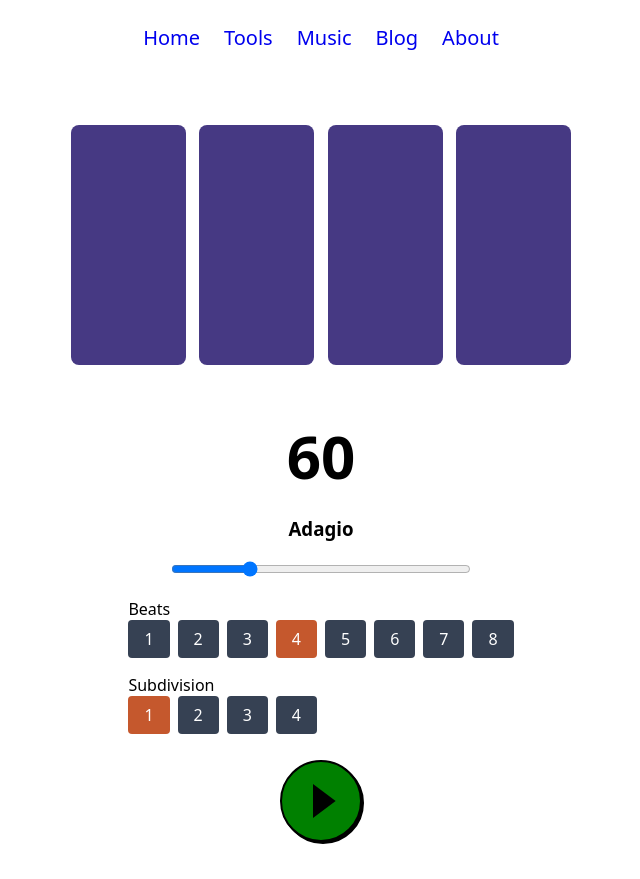
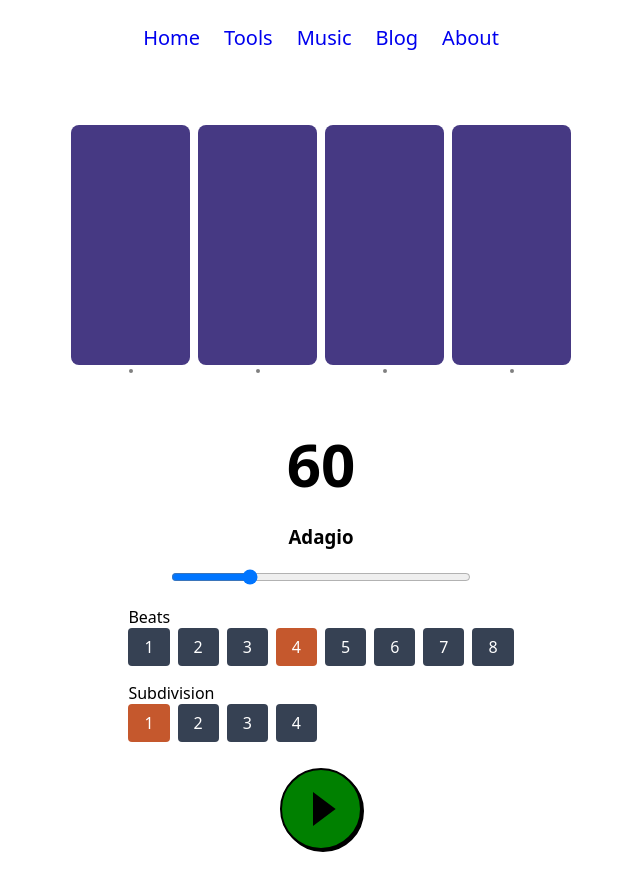
Before and after one commit to wispykey/portfolio, a SvelteKit app: page /tools/metronome in a window 1280 px wide. Shown: the whole page, without its empty margins (319-959 px from the left). Built offline with nearby package versions, Linux system fonts and the light colour scheme; no server answers.

Commit message:
Render subdivisions as dots under bars

```diff
--- a/src/routes/tools/metronome/+page.svelte
+++ b/src/routes/tools/metronome/+page.svelte
@@ -128,13 +128,20 @@
     <div class="metronome">
         <div class="visualization">
             {#each { length: numBeatsPerMeasure }}
-                <div
-                    class="beat-bar"
-                    style="width: {100 / numBeatsPerMeasure -
-                        (numBeatsPerMeasure !== 1
-                            ? GAP_BETWEEN_BARS_IN_PERCENT
-                            : 0)}%"
-                ></div>
+                <div class="bar">
+                    <div
+                        class="beat-bar"
+                        // style="width: {100 / numBeatsPerMeasure -
+                        //     (numBeatsPerMeasure !== 1
+                        //         ? GAP_BETWEEN_BARS_IN_PERCENT
+                        //         : 0)}%;"
+                    ></div>
+                    <div class="bar-subdivisions">
+                        {#each { length: subdivision }}
+                            <div class="bar-subdivision-dot"></div>
+                        {/each}
+                    </div>
+                </div>
             {/each}
         </div>
         <section class="bpm-display">
@@ -296,11 +303,33 @@
         display: flex;
         justify-content: space-between;
         margin-bottom: 24px;
+        gap: 8px;
+    }
+
+    .bar {
+        width: 100%;
+        display: flex;
+        flex-direction: column;
+        gap: 4px;
     }
 
     .beat-bar {
         background: rgb(70, 57, 131);
+        width: 100%;
         height: 30vh;
         border-radius: 8px;
     }
+
+    .bar-subdivision-dot {
+        width: 4px;
+        height: 4px;
+        background-color: grey;
+        border-radius: 999px;
+    }
+
+    .bar-subdivisions {
+        display: flex;
+        gap: 2px;
+        justify-content: center;
+    }
 </style>
```
